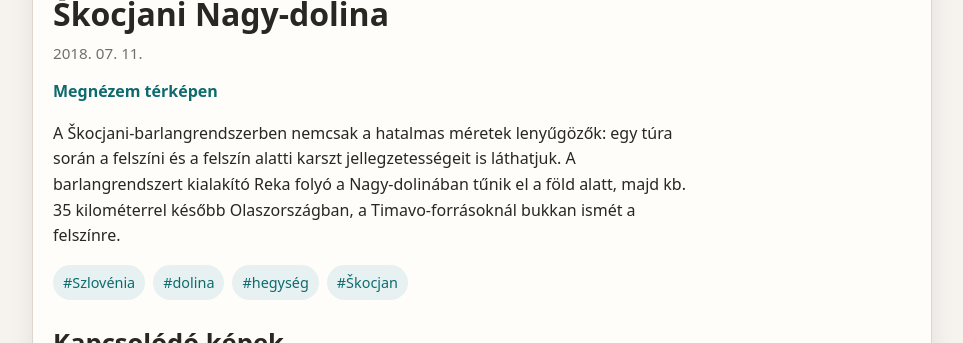
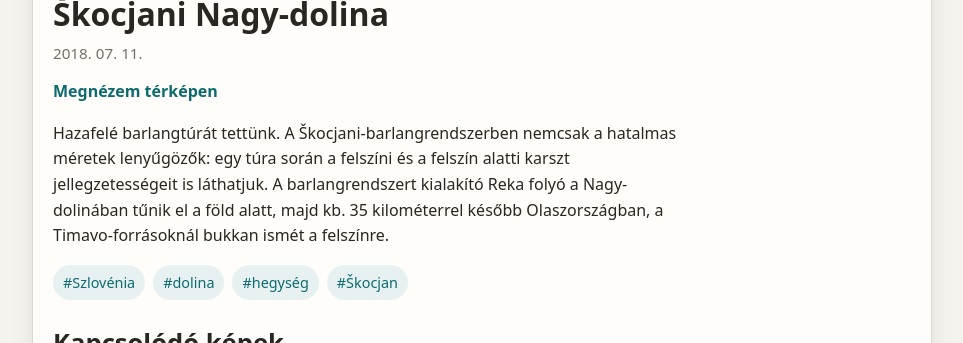
Before and after one commit to havassy/fotoblog, a Jekyll site: the page built from _posts/2018-07-11-skocjan_dolina.md, in a window 1280 px wide and 900 px high, scrolled down 655 px, cut to the strip 138-481 px from the top of the window. Shown: the whole strip, without its empty margins (158-1121 px from the left). Built offline with Jekyll 4.4.1, drawn with Linux system fonts in a browser that asks for light colours; part of the change alters nothing that is shown.

Commit message:
Auto-create/update posts from images [skip ci]

```diff
--- a/_posts/2018-07-11-skocjan_dolina.md
+++ b/_posts/2018-07-11-skocjan_dolina.md
@@ -14,7 +14,7 @@ tags:
   - "Škocjan"
   - "dolina"
   - "hegység"
-description: "A Škocjani-barlangrendszerben nemcsak a hatalmas méretek lenyűgözők: egy túra során a felszíni és a felszín alatti karszt jellegzetességeit is láthatjuk."
+description: "Hazafelé barlangtúrát tettünk."
 ---
 
-A Škocjani-barlangrendszerben nemcsak a hatalmas méretek lenyűgözők: egy túra során a felszíni és a felszín alatti karszt jellegzetességeit is láthatjuk. A barlangrendszert kialakító Reka folyó a Nagy-dolinában tűnik el a föld alatt, majd kb. 35 kilométerrel később Olaszországban, a Timavo-forrásoknál bukkan ismét a felszínre.
+Hazafelé barlangtúrát tettünk. A Škocjani-barlangrendszerben nemcsak a hatalmas méretek lenyűgözők: egy túra során a felszíni és a felszín alatti karszt jellegzetességeit is láthatjuk. A barlangrendszert kialakító Reka folyó a Nagy-dolinában tűnik el a föld alatt, majd kb. 35 kilométerrel később Olaszországban, a Timavo-forrásoknál bukkan ismét a felszínre.
```
